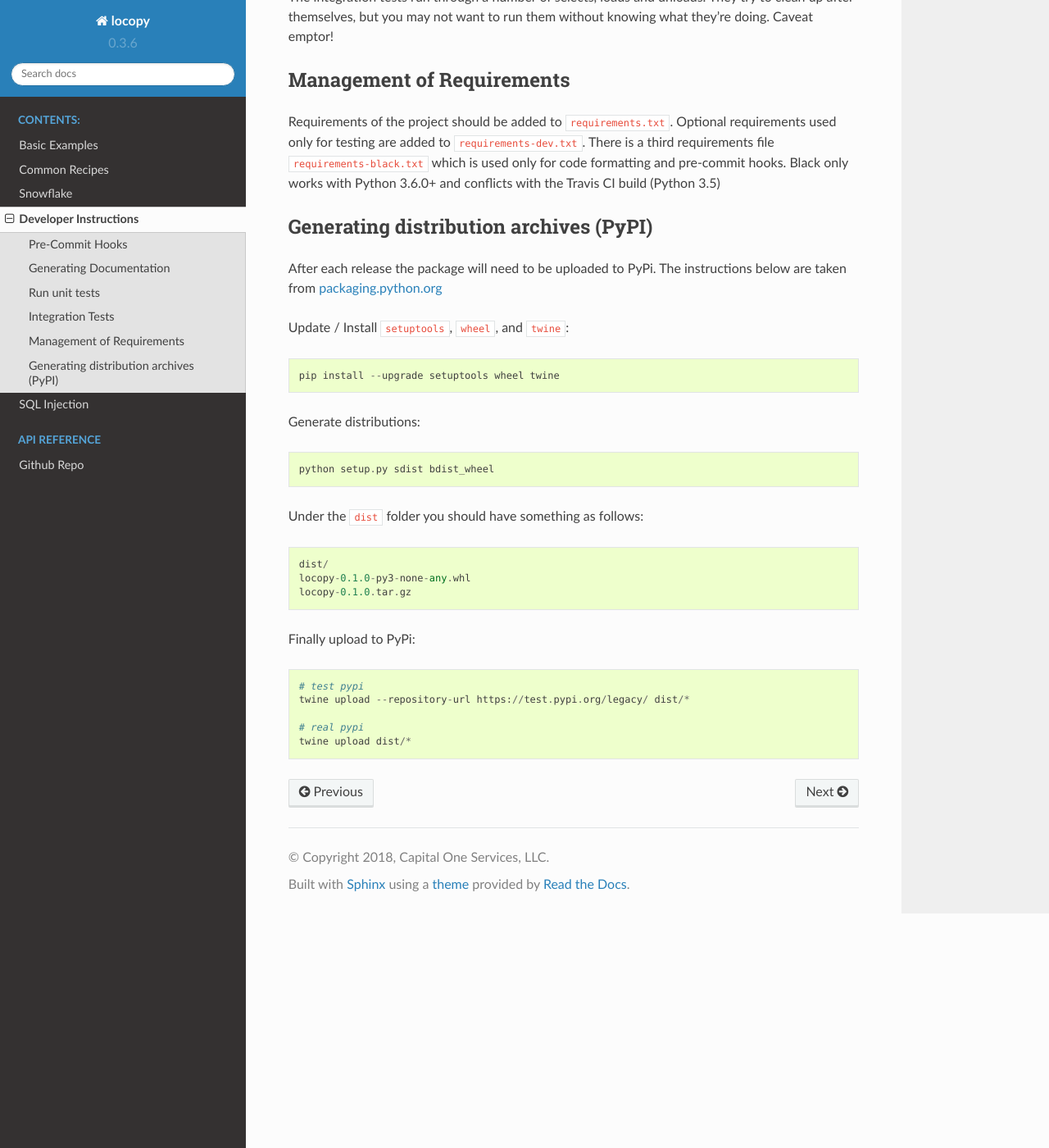
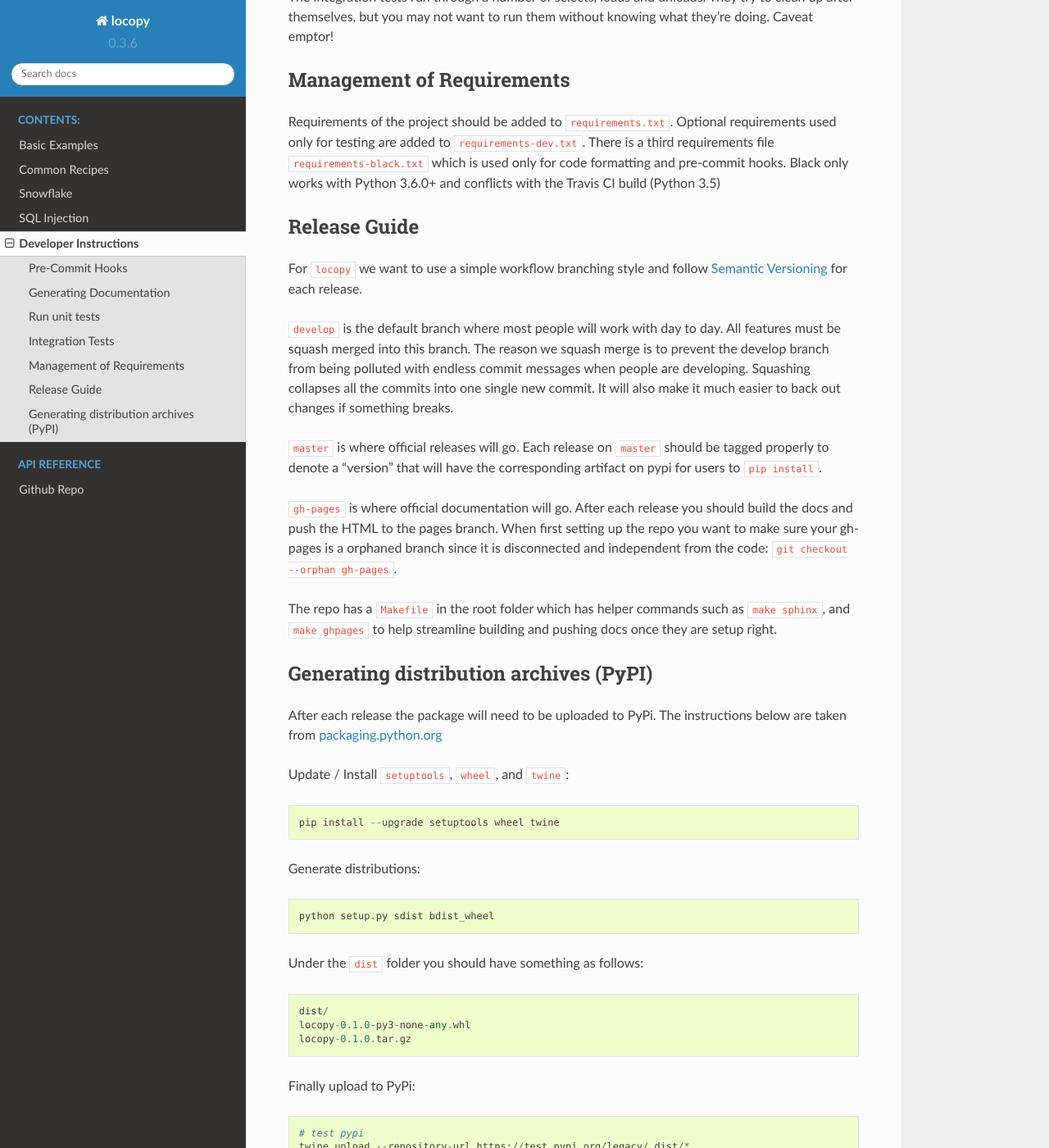
Before and after one commit to capitalone/locopy, a Sphinx documentation site: the page built from docs/source/developer.rst, in a window 1280 px wide and 1400 px high, scrolled down 1890 px. Shown: the whole window at 82% size. Built offline with Sphinx 7.4.7 and the Read the Docs theme 2.0.0, drawn with Linux system fonts in a browser that asks for light colours; pages that are not in the unit, such as notebooks, are missing from menus.

Commit message:
adding release section in dev guide

```diff
--- a/docs/source/developer.rst
+++ b/docs/source/developer.rst
@@ -101,6 +101,28 @@
 hooks. Black only works with Python 3.6.0+ and conflicts with the Travis CI build (Python 3.5)
 
 
+Release Guide
+-------------
+
+For ``locopy`` we want to use a simple workflow branching style and follow
+`Semantic Versioning <https://semver.org/>`_ for each release.
+
+``develop`` is the default branch where most people will work with day to day. All features must be squash merged into
+this branch. The reason we squash merge is to prevent the develop branch from being polluted with endless commit messages
+when people are developing. Squashing collapses all the commits into one single new commit. It will also make it much easier to
+back out changes if something breaks.
+
+``master`` is where official releases will go. Each release on ``master`` should be tagged properly to denote a "version"
+that will have the corresponding artifact on pypi for users to ``pip install``.
+
+``gh-pages`` is where official documentation will go. After each release you should build the docs and push the HTML to
+the pages branch. When first setting up the repo you want to make sure your gh-pages is a orphaned branch since it is
+disconnected and independent from the code: ``git checkout --orphan gh-pages``.
+
+The repo has a ``Makefile`` in the root folder which has helper commands such as ``make sphinx``, and
+``make ghpages`` to help streamline building and pushing docs once they are setup right.
+
+
 
 Generating distribution archives (PyPI)
 ---------------------------------------
--- a/docs/source/index.rst
+++ b/docs/source/index.rst
@@ -12,8 +12,8 @@
    Basic Examples <examples>
    Common Recipes <recipes>
    Snowflake <snowflake>
+   SQL Injection <sql_injection>
    Developer Instructions <developer>
-   SQL Injection <sql_injection>
 
 .. toctree::
    :maxdepth: 4
```
